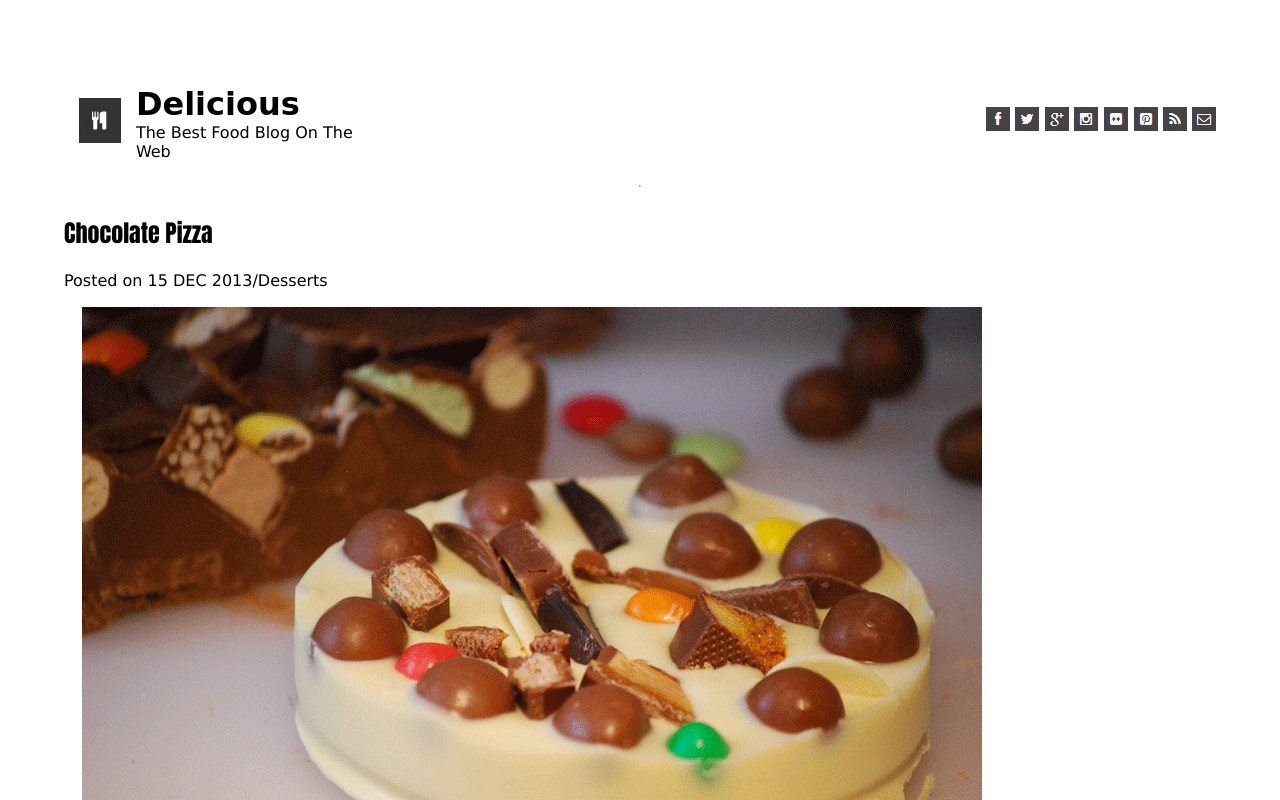
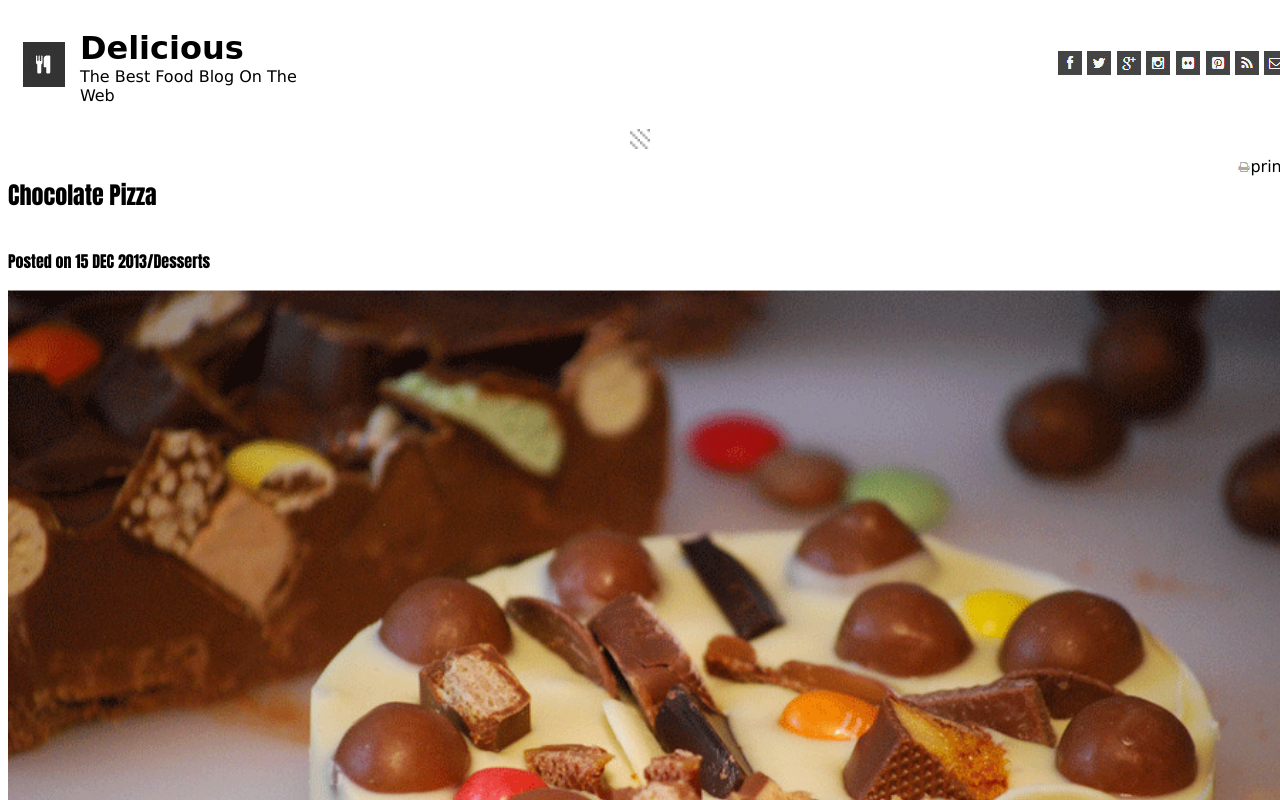
Before and after one commit to ChynieceM/chocolate-pizza, a plain HTML site: page index.html in a window 1280 px wide. Shown: the top 800 px of the page. Drawn offline with Linux system fonts and the light colour scheme; a web font is replaced by a local one.

Commit message:
added some divs and moved some stuff around

```diff
--- a/index.html
+++ b/index.html
@@ -34,9 +34,18 @@
     <hr>
 
     <main>
-        <h2>Chocolate Pizza</h2>
-        <p>Posted on 15 DEC 2013/Desserts</p>
-        <img src="img/print-icon.png">
+
+        <div id="headline">
+            <div id="headlineText">
+                <h2>Chocolate Pizza</h2>
+                <p>Posted on 15 DEC 2013/Desserts</p>
+            </div>
+            <div id="headlineImg">
+                <img src="img/print-icon.png" alt="print icon"> print
+            </div>
+        </div>
+
+        <div id="blogPost">
         <img src="img/choco-pizza.png">
 
         <p>For the fig-swirl: Melt butter over medium heat in a saucepan. Add brown sugar and stir to dissolve Halve all
@@ -52,6 +61,8 @@
             instructions, i.e., let spin and thicken for 20 minutes before adding mascarpone, fig jam mixture, and the
             nuts. continue to process for +/- 10 minutes. Pour semi-frozen mixture into a Pyrex dish or glass
             Tupperware. Freeze for at least two hours before serving</p>
+
+
         <div id="ingredients">
             <img src="img/list-bg.png">
             <ul>
@@ -68,6 +79,7 @@
                 <li><input type="checkbox" />2 tbsp butter</li>
                 <li><input type="checkbox" />1 cup honey roasted pecans, roughly chopped</li>
             </ul>
+        </div>
         </div>
 
     </main>
--- a/style.css
+++ b/style.css
@@ -4,7 +4,6 @@
 body{
     display: flex;
     flex-direction: column;
-    margin: 5%;
     font-family: Verdana, Geneva, Tahoma, sans-serif;
 }
 
@@ -13,6 +12,7 @@ header {
     flex-direction: row;
     justify-content: space-between;
     align-items: center;
+    width: 100vw;
 }
 
 #logo {
@@ -42,19 +42,54 @@ header {
     padding: 0;
 }
 
-#fakeHr {
+Hr {
     border: 10px solid transparent;
     border-radius: 20px;
     border-image: url(img/hr-img.png) round 10;
 
 }
 
-main h2 {
+main {
+    display: flex;
+    flex-direction: column;
+    width: 100vw;
+
+}
+
+#headline {
+    display: flex;
+    flex-direction: row;
+    justify-content: space-between;
+    align-content:baseline;
+    width: 100vw;
+
+}
+
+#headlineText {
+    display: flex;
+    flex-direction: column;
     font-family: Impact, Haettenschweiler, 'Arial Narrow Bold', sans-serif;
 }
 
-main p {
-  width: 80%;
+#headlineImg {
+    display: flex;
+    flex-direction: row;
+    align-items: baseline;
+}
+
+#blogPost {
+    display: flex;
+    flex-direction: column;
+    width: 100vw;
+}
+
+#blogPost img {
+    height: auto;
+    width: 100vw;
+}
+
+#blogPost p {
+    display: flex;
 }
 
 #ingredients {
```
